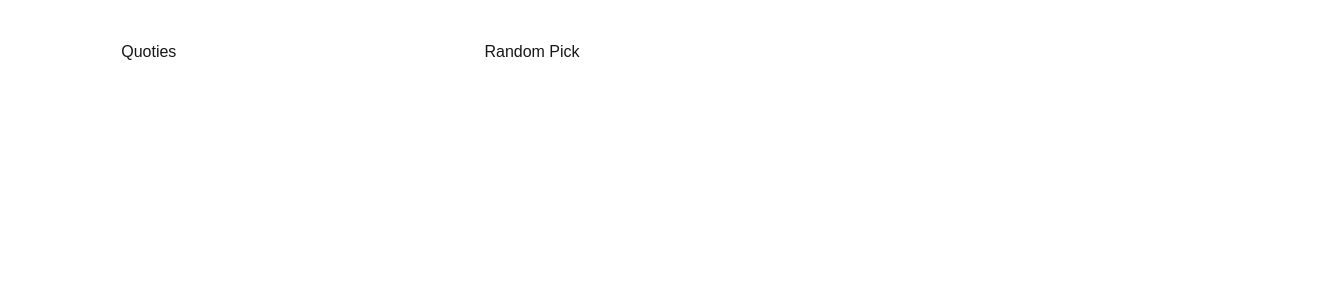
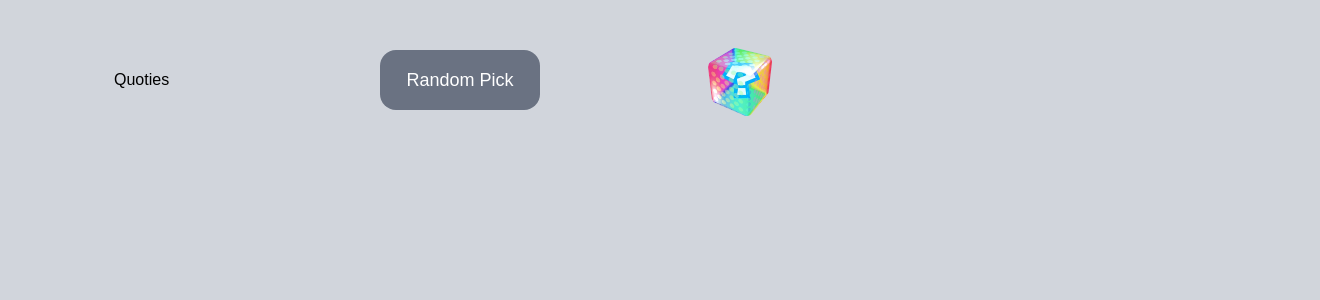
Before and after one commit to Oscip/Quoties, a Next.js app in the folder quoties-fe/: page / in a window 1280 px wide. Shown: the top 300 px of the page, 1320 px wide, since content can reach past the window. Built offline with nearby package versions, Linux system fonts and the light colour scheme.

Commit message:
style: color of pages changed
color of pages changed to gray. Also the size of the button was modified.

```diff
--- a/quoties-fe/src/pages/index.js
+++ b/quoties-fe/src/pages/index.js
@@ -4,7 +4,8 @@ import { Geist, Geist_Mono } from "next/font/google";
 export default function Home() {
 
   return (
-    <>
+    <div className="m-10">
+
       <div className="grid grid-cols-5 gap-4 w-9/10 place-items-center">
         <div className="col-span-1">
           Quoties
@@ -12,26 +13,22 @@ export default function Home() {
         <div></div>
         <div className="flex gap-40 items-center justify-center">
 
-          <div className="whitespace-nowrap">
-            Random Pick
-          </div>
-          <div>
-            <button className="p-1 rounded hover:scale-125 transition-transform">
-            <Image src="/item_box.webp" alt="Beispiel" width={70} height={70} />
-            </button>
-          </div>
-
+        <div className="whitespace-nowrap p-4  bg-gray-500 w-40 text-white p-2 rounded-2xl text-lg text-center">
+          Random Pick
         </div>
 
-
-        <div className="flex justify-end">
+          <div>
+          <button className="w-20 h-20 rounded hover:scale-125 transition-transform p-2">
+            <Image src="/item_box.webp" alt="Beispiel" layout="responsive" width={100} height={100} />
+          </button>
+          </div>
 
         </div>
 
         <div></div>
 
       </div>
-    </>
 
+    </div>
   );
 }
--- a/quoties-fe/src/styles/globals.css
+++ b/quoties-fe/src/styles/globals.css
@@ -1,8 +1,8 @@
 @import "tailwindcss";
 
 :root {
-  --background: #ffffff;
-  --foreground: #171717;
+  --background: #D1D5DB;
+  --foreground: #000;
 }
 
 @theme inline {
@@ -14,7 +14,7 @@
 
 @media (prefers-color-scheme: dark) {
   :root {
-    --background: #ffffff;
+    --background: #D1D5DB;
     --foreground: #000;
   }
 }
@@ -22,9 +22,17 @@
 html, body {
   width: 100%;
   height: 100%;
-  margin: 20px;
   padding: 0;
+  margin: 0;
   background: var(--background);
   color: var(--foreground);
   font-family: Arial, Helvetica, sans-serif;
 }
+
+body{
+  @apply bg-gray-300;
+}
+
+main {
+  margin: 20px;
+}
```
